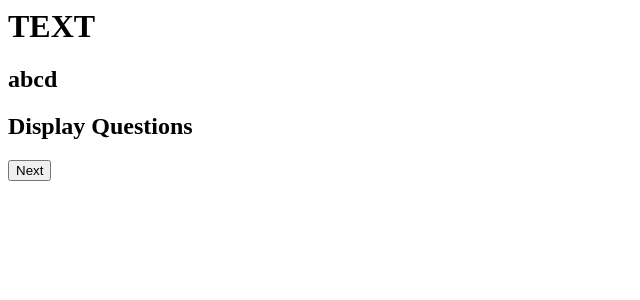
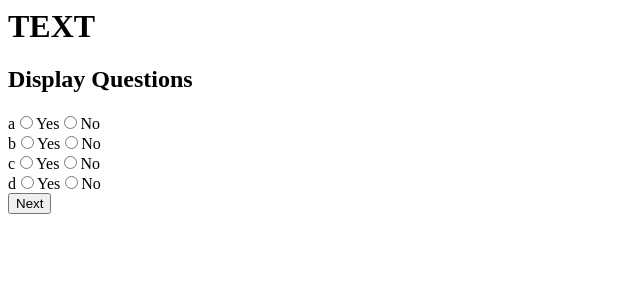
Before and after one commit to camerakendall/dependency_app, a React app: page / in a window 1280 px wide. Shown: the top 300 px of the page, without its empty margins (0-640 px from the left). Built offline with nearby package versions, Linux system fonts and the light colour scheme.

Commit message:
Radio Buttons and Access to Store for Questions

```diff
--- a/client/components/Question.jsx
+++ b/client/components/Question.jsx
@@ -2,11 +2,17 @@ import React from 'react';
 
 const Question = ({
     index,
-    questions
+    question
 
 }) => (
         <div idx={index}>
-            {questions}
+            {question}
+            <label>
+                <input type='radio' name='yes' value='Yes'/>
+            Yes</label>
+            <label>
+                <input type='radio' name='no' value='No'/>
+            No</label>
         </div>
     )
 
--- a/client/components/QuestionsDisplay.jsx
+++ b/client/components/QuestionsDisplay.jsx
@@ -15,10 +15,9 @@ const mapDispatchToProps = dispatch => bindActionCreators(actions, dispatch);
 
 const questionMaker = (question, index) => (
     <Question
-        {...question}
+        question = {question}
         key={index}
         index={index}
-    // we will need to add action for our NEXT_BUTTON
     />
 );
 
@@ -26,9 +25,9 @@ const questionMaker = (question, index) => (
 
 const QuestionsDisplay = props => (
     <div className="questionField">
-        <h2>{props.questions}</h2>
+        {/* <h2>{props.questions}</h2> */}
         <h2> Display Questions </h2>
-        {/* {props.questions.map((question, index) => questionMaker(question, index, props))} */}
+        {props.questions.map((question, index) => questionMaker(question, index, props))}
     </div>
 );
 
```
